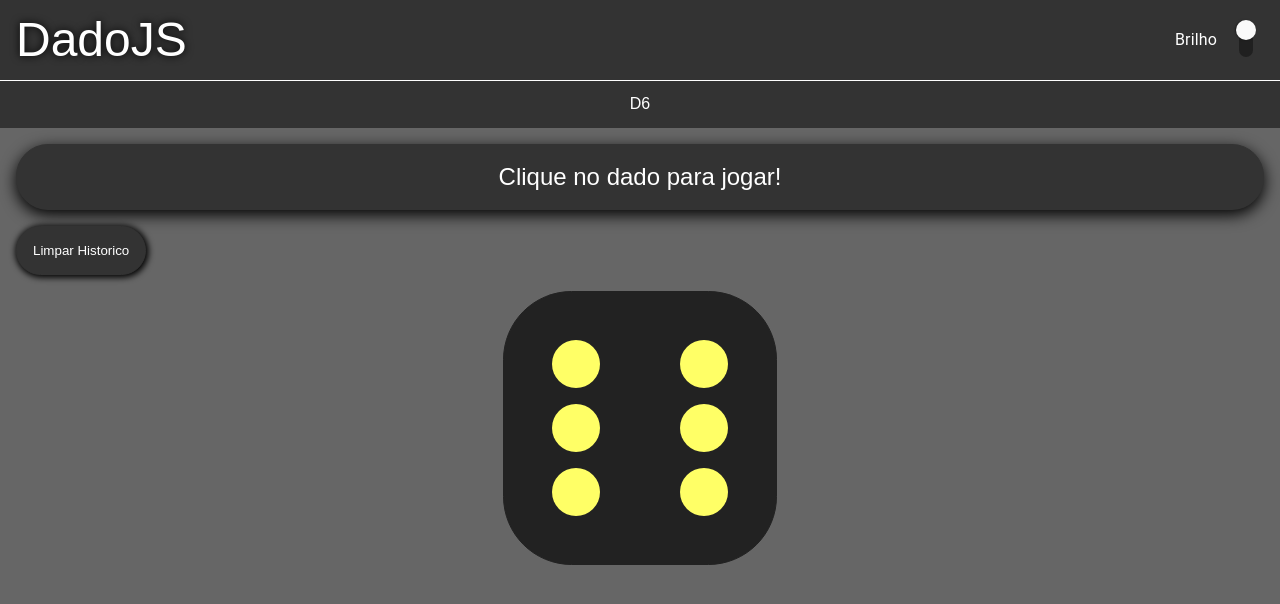
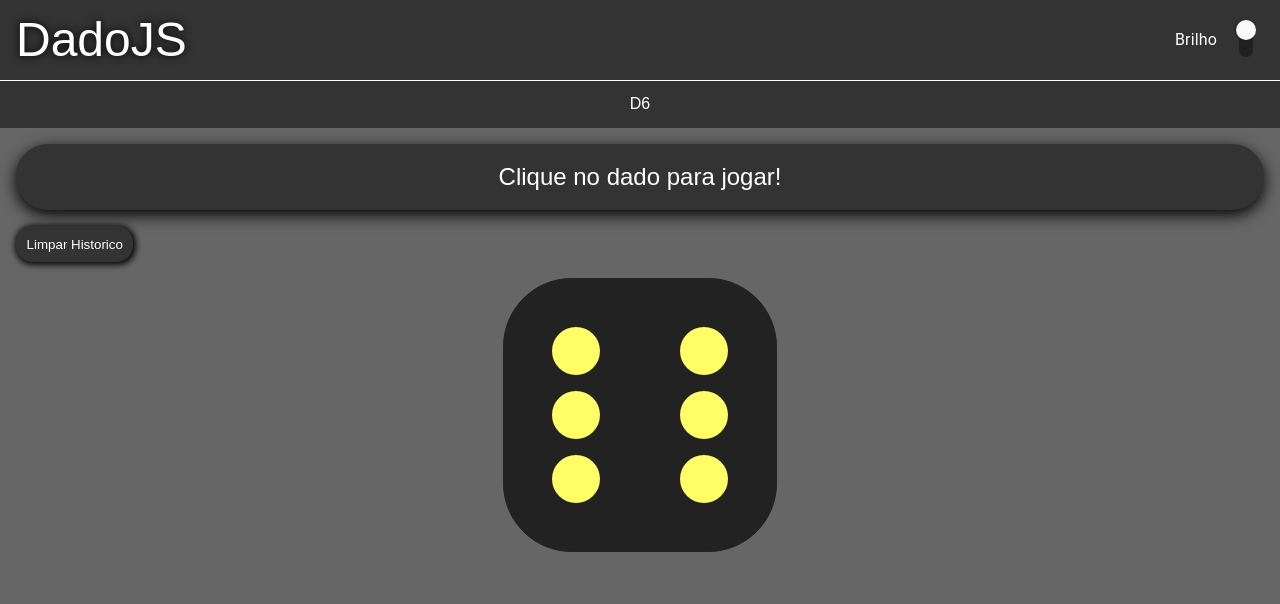
Before and after one commit to Tetr4k/dadojs, a React (Create React App) app: page /dadojs/dado6 in a window 1280 px wide. Shown: the top 604 px of the page. Built offline with nearby package versions, Linux system fonts and the light colour scheme.

Commit message:
Ajuste de estilo
Alterado padding do botão limpar histórico

```diff
--- a/src/PaginaDado6/index.jsx
+++ b/src/PaginaDado6/index.jsx
@@ -7,9 +7,9 @@ import { corFundoSecundaria, corTextoPrincipal, corTextoSecundaria } from '../Co
 const Botao = styled.button`
     background: ${corFundoSecundaria};
     border: solid 1px ${corFundoSecundaria};
-    border-radius: 2rem;
+    border-radius: 1rem;
     color: ${corTextoPrincipal};
-    padding: 1rem;
+    padding: 0.6rem;
     box-shadow: 1px 1px 0.4rem 0.1rem black;
     &:hover{
         color: ${corTextoSecundaria};
```
